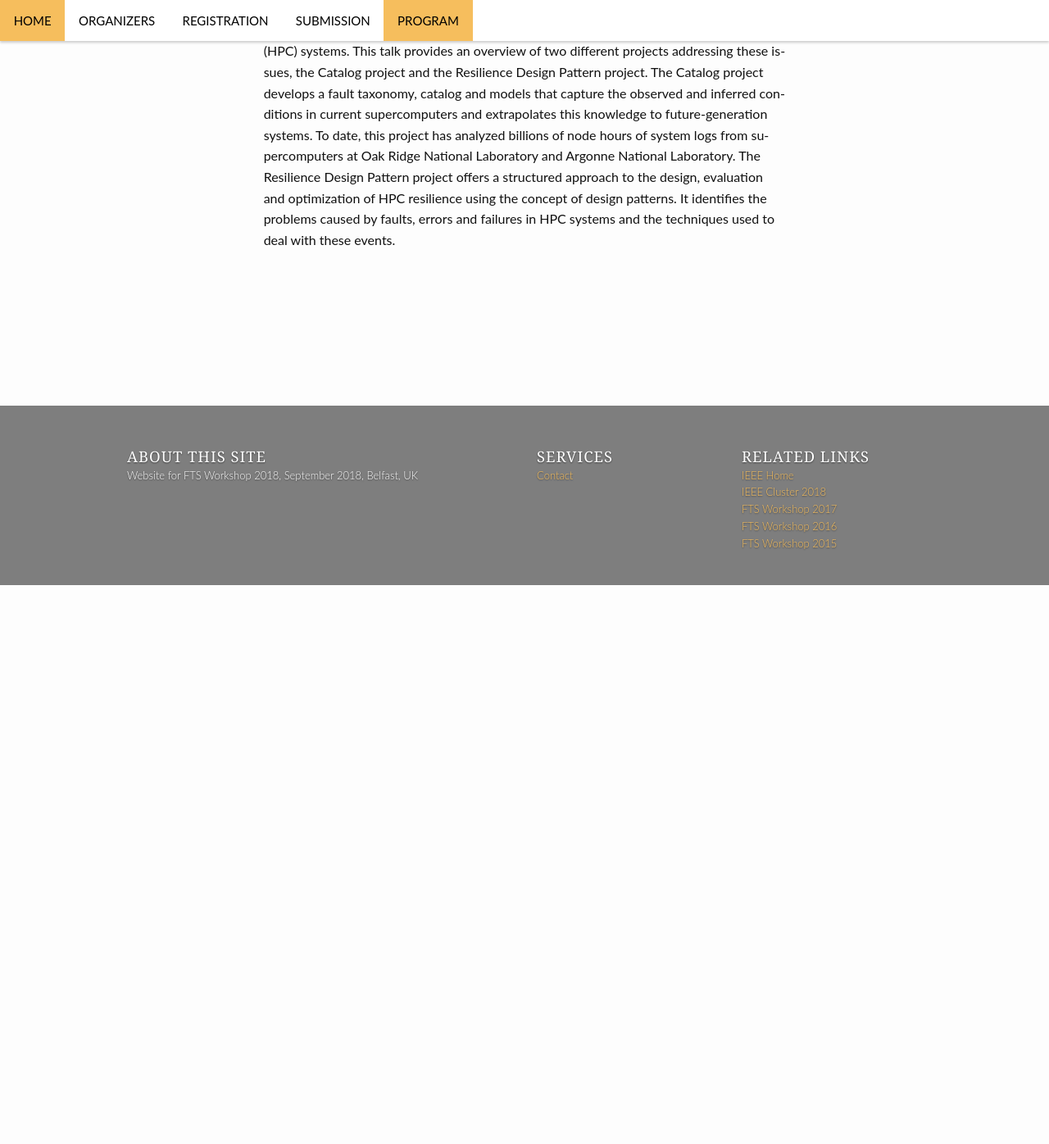
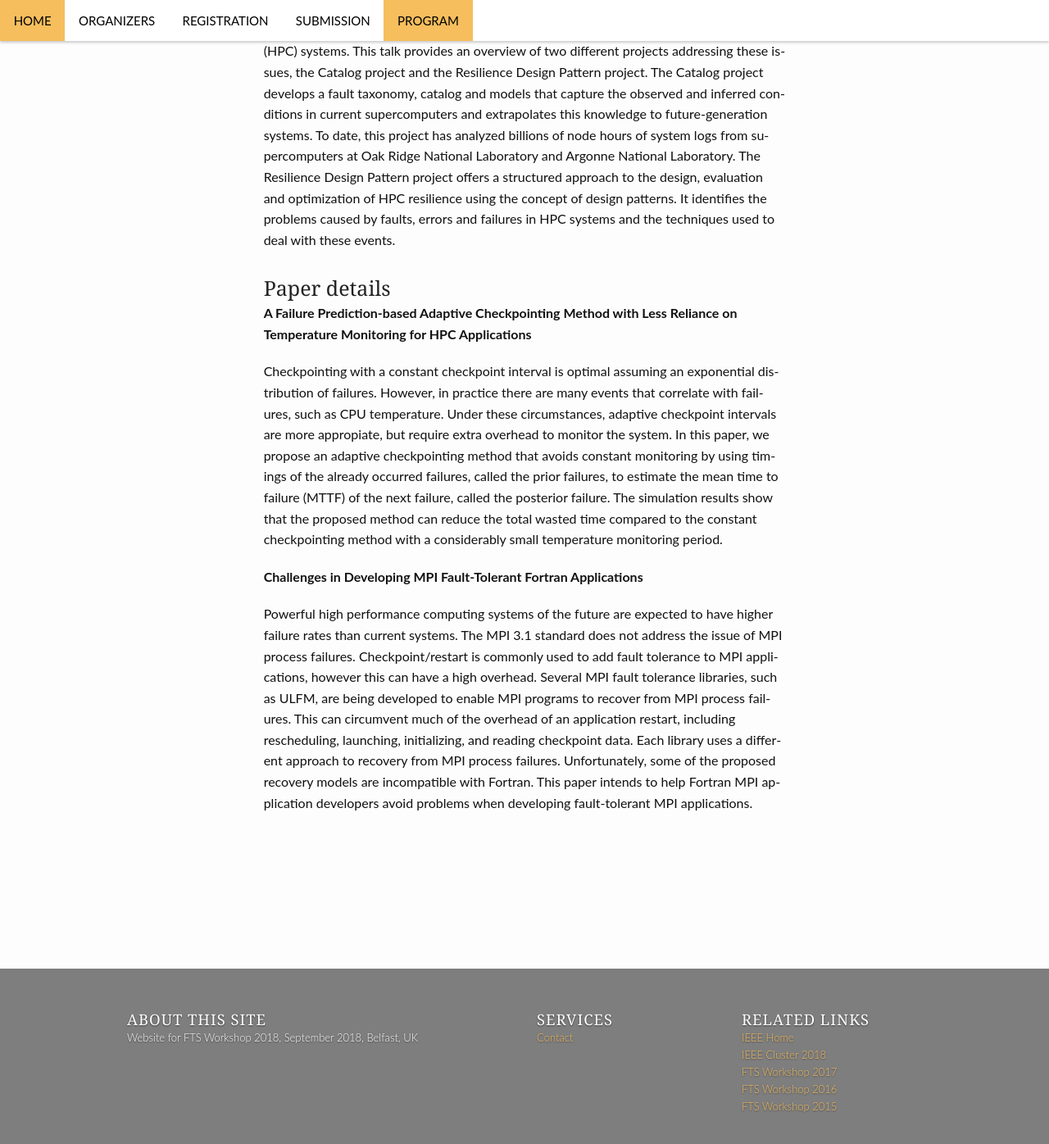
Before and after one commit to fts-workshop/fts17.github.io, a Jekyll site: the page built from program.md, in a window 1280 px wide and 1400 px high, scrolled down 950 px. Shown: the top 1396 px of the window at 82% size. Built offline with Jekyll 4.4.1, drawn with Linux system fonts in a browser that asks for light colours; before the commit the page ends 1664 px from its top, so only the background shows below that.

Commit message:
Updated schedule and keynote/paper details

```diff
--- a/program.md
+++ b/program.md
@@ -33,3 +33,13 @@ National Laboratory and Argonne National Laboratory. The Resilience Design Patte
 approach to the design, evaluation and optimization of HPC resilience using the concept of design patterns.
 It identifies the problems caused by faults, errors and failures in HPC systems and the techniques used to deal with
 these events.
+
+<h3>Paper details</h3>
+
+**A Failure Prediction-based Adaptive Checkpointing Method with Less Reliance on Temperature Monitoring for HPC Applications**
+
+Checkpointing with a constant checkpoint interval is optimal assuming an exponential distribution of failures. However, in practice there are many events that correlate with failures, such as CPU temperature. Under these circumstances, adaptive checkpoint intervals are more appropiate, but require extra overhead to monitor the system. In this paper, we propose an adaptive checkpointing method that avoids constant monitoring by using timings of the already occurred failures, called the prior failures, to estimate the mean time to failure (MTTF) of the next failure, called the posterior failure. The simulation results show that the proposed method can reduce the total wasted time compared to the constant checkpointing method with a considerably small temperature monitoring period.
+
+**Challenges in Developing MPI Fault-Tolerant Fortran Applications**
+
+Powerful high performance computing systems of the future are expected to have higher failure rates than current systems. The MPI 3.1 standard does not address the issue of MPI process failures. Checkpoint/restart is commonly used to add fault tolerance to MPI applications, however this can have a high overhead. Several MPI fault tolerance libraries, such as ULFM, are being developed to enable MPI programs to recover from MPI process failures. This can circumvent much of the overhead of an application restart, including rescheduling, launching, initializing, and reading checkpoint data. Each library uses a different approach to recovery from MPI process failures. Unfortunately, some of the proposed recovery models are incompatible with Fortran. This paper intends to help Fortran MPI application developers avoid problems when developing fault-tolerant MPI applications.
```
